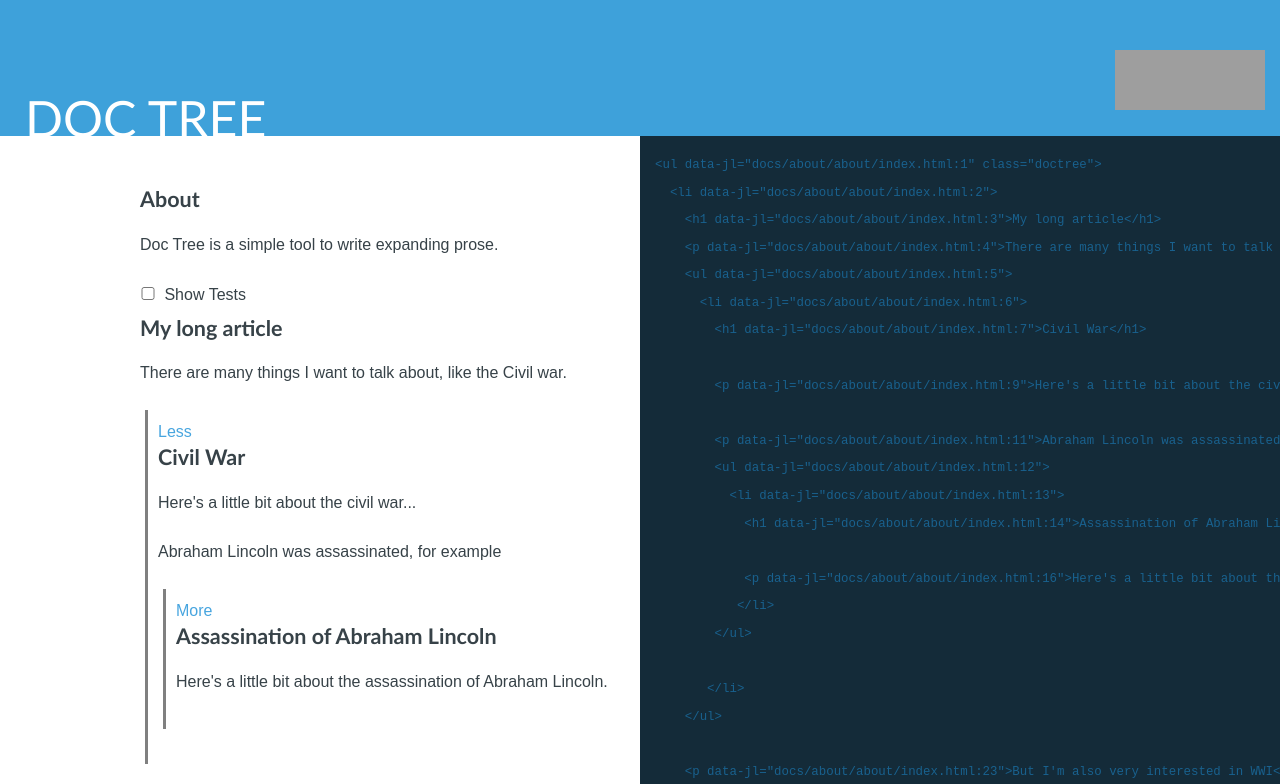
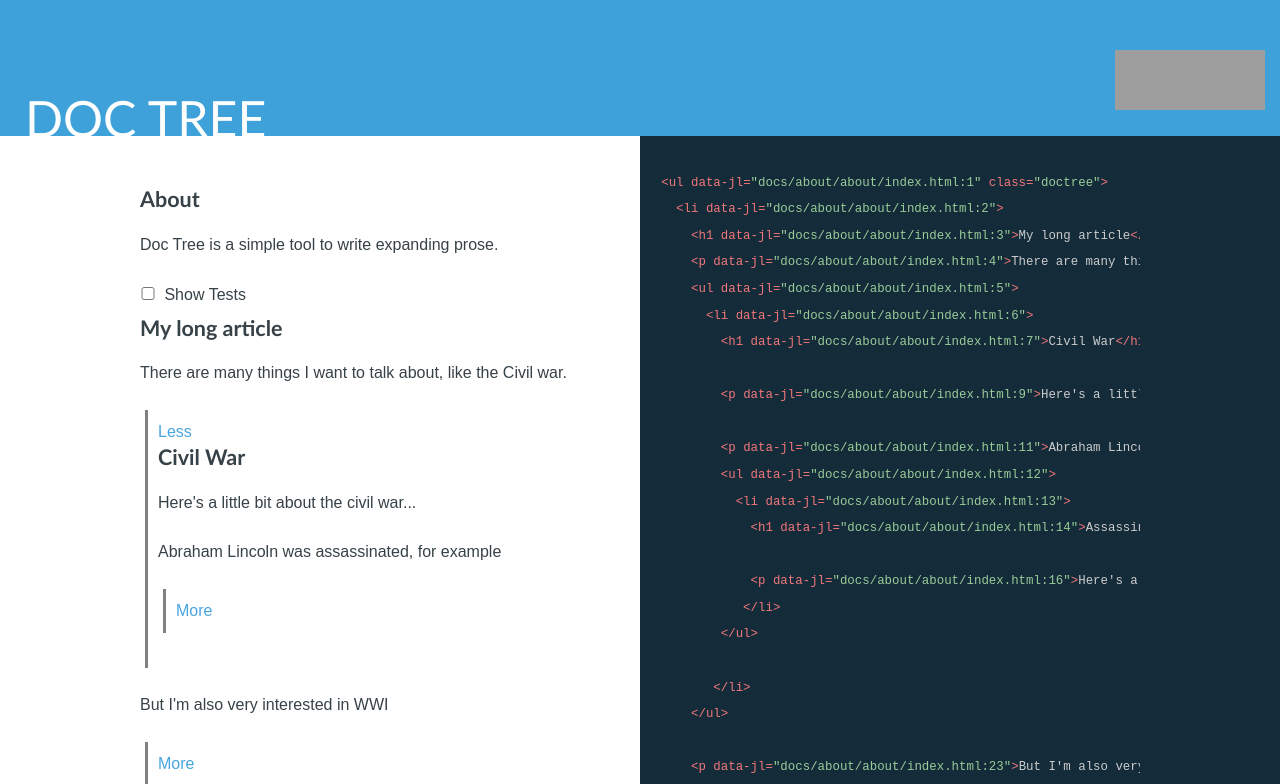
Before and after one commit to adamjgrant/DocTree, a plain HTML site: page index.html in a window 1280 px wide. Both pictures are taken after a click on the link 391 px from the left and 432 px from the top of the page. Shown: the top 784 px of the page. Drawn offline with Linux system fonts and the light colour scheme; grey boxes are pictures that could not be loaded.

Commit message:
I think this is working but the tests are written wrong

```diff
--- a/doctree.css
+++ b/doctree.css
@@ -18,7 +18,7 @@ ul.doctree li.doctree-expand > a:after {
   content: "More";
 }
 
-ul.doctree > li > ul:not(.visible) > li:not(.doctree-expand) {
+ul.doctree ul:not(.visible) > li:not(.doctree-expand) {
   display: none;
 }
 
--- a/doctree.js
+++ b/doctree.js
@@ -9,16 +9,20 @@ class DocTree {
   initiate_sub_sections() {
     this.sub_sections().forEach(sub_section => {
       (sub_section => {
-        sub_section.parent_element.prepend(this.link_element());
+        var ul = sub_section.parent_element;
+        ul.prepend(this.link_element());
+        ul.classList.remove("visible");
+        console.log(ul);
       })(sub_section);
     });
   }
 
   bind_links() {
     this.sub_sections().forEach(sub_section => {
-        var expander     = sub_section.parent_element.querySelector(":scope > li.doctree-expand a"),
-            clickHandler = (e) => {
-              console.log("click handler fired");
+      var expander     = sub_section.parent_element.querySelector(":scope > li.doctree-expand > a");
+
+      expander.addEventListener("click", (e) => {
+        ((sub_section, expander, e) => {
           var link = e.target,
               ul   = link.parentNode.parentNode;
 
@@ -30,12 +34,8 @@ class DocTree {
           }
           e.stopPropagation();
           return e.preventDefault();
-            }
-
-      ((sub_section, expander, clickHandler) => {
-        expander.addEventListener("click", clickHandler);
-        console.log(this.parent_element, expander);
-      })(sub_section, expander, clickHandler);
+        })(sub_section, expander, e);
+      });
     });
   }
 
```
Lines whose indentation alone changed are shown as unchanged.
